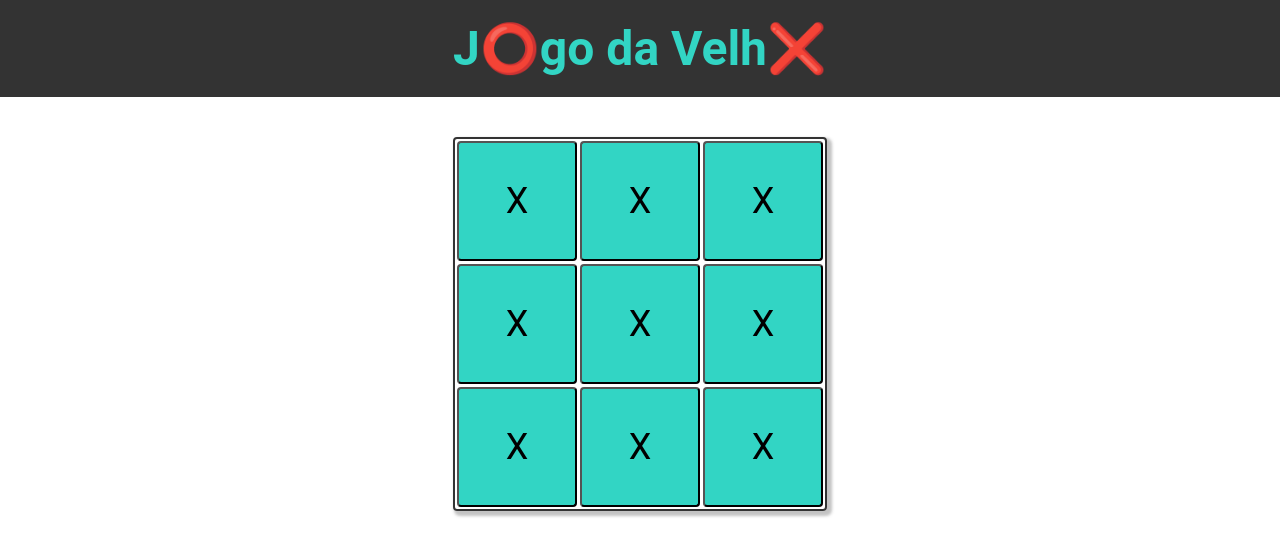
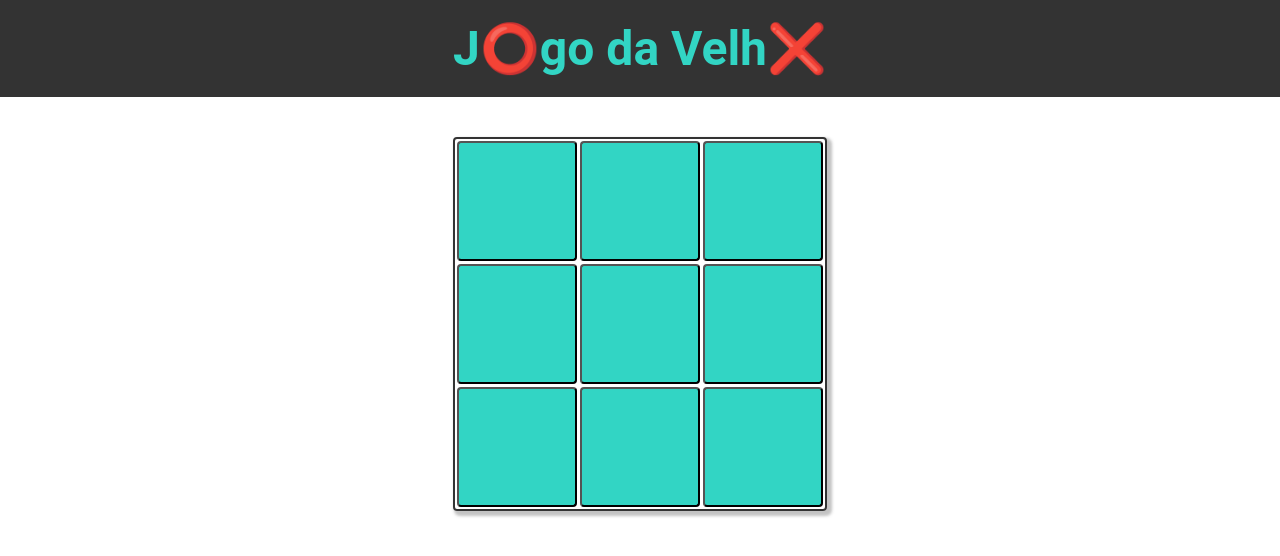
Before and after one commit to flborrelli/tic-tac-toe-ts, a React (Create React App) app: page / in a window 1280 px wide. Shown: the top 556 px of the page. Built offline with nearby package versions, Linux system fonts and the light colour scheme.

Commit message:
Board component working well

```diff
--- a/src/Components/Board/Board.css
+++ b/src/Components/Board/Board.css
@@ -1,3 +1,9 @@
+:root{
+  --O-color: #83c2ff;
+  --X-color:#ff9ebe;
+  --E-color: rgb(50,213,196);
+}
+
 .container {
   margin-top: 40px;
 }
@@ -21,8 +27,18 @@
   border-radius: 4px;
   font-size: 36px;
   font-weight: thin;
+  color: #333;
 }
 
 .board-grid button:hover {
   background: rgba(50,213,196, .6);
 }
+
+.btn.X {
+  background: var(--X-color);
+  cursor: not-allowed;
+}
+
+.btn.X:hover{
+  background: var(--X-color);
+}
--- a/src/Components/Board/Board.tsx
+++ b/src/Components/Board/Board.tsx
@@ -9,19 +9,20 @@ const Board: React.FC = () => {
   const [board, setBoard] = useState<Array<string>>(emptyBoard);
 
 
+  const handleBoardClick = (index: number) => {
+    //Verify if the player click on a fulfilled board field
+    if (board[index] !== "") {
+      return null;
+    }
+    setBoard(
+      board.map((element, elementIndex) => elementIndex === index ? 'X' : element));
+  }
+
   return (
     <div className="container">
       <div className="game">
         <div className="board-grid">
-          <button className="btn">X</button>
-          <button className="btn">X</button>
-          <button className="btn">X</button>
-          <button className="btn">X</button>
-          <button className="btn">X</button>
-          <button className="btn">X</button>
-          <button className="btn">X</button>
-          <button className="btn">X</button>
-          <button className="btn">X</button>
+          {board.map((element, index) => <button className={`btn ${element}`} key={index} onClick={() => handleBoardClick(index)}>{element}</button>)}
         </div>
       </div>
     </div>
```
